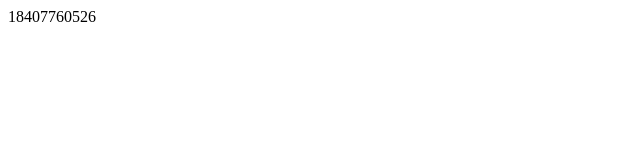
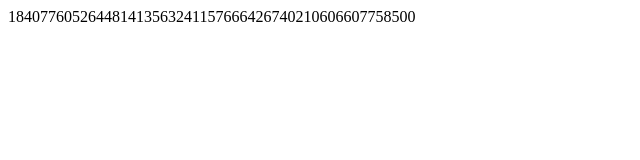
Before and after one commit to SapphireJudah52213/LargeRandomNumGen, a plain HTML site: page index.html in a window 1280 px wide. Shown: the whole page, without its empty margins (0-640 px from the left). Drawn offline with Linux system fonts and the light colour scheme.

Commit message:
Update index.html

```diff
--- a/index.html
+++ b/index.html
@@ -8,7 +8,7 @@
     <script>
       let output = [1]
       document.getElementById('div').textContent = output
-      let numDigits = 10
+      let numDigits = 50
       for(let i=0;i< numDigits;i++) {
           digit1=parseInt(Math.random() * 9)
           output.push(digit1)
```
